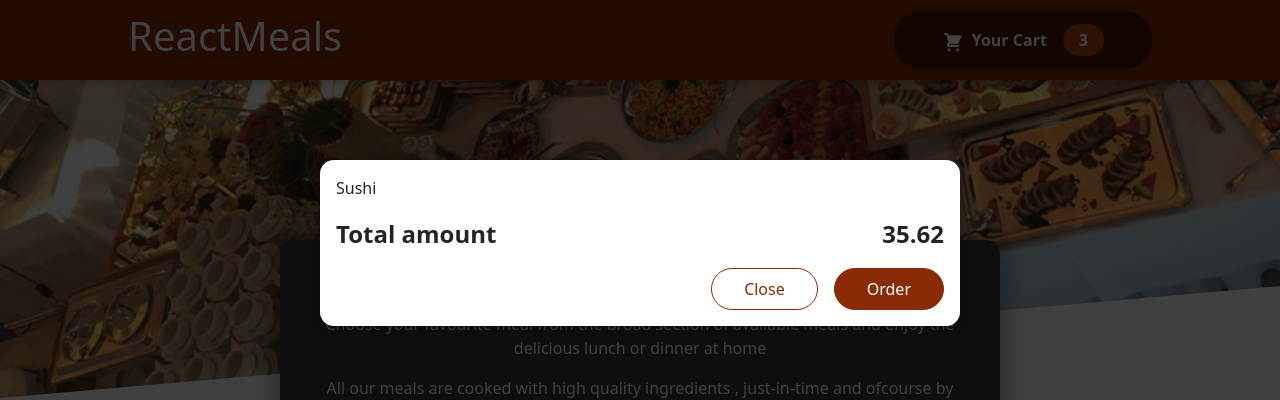
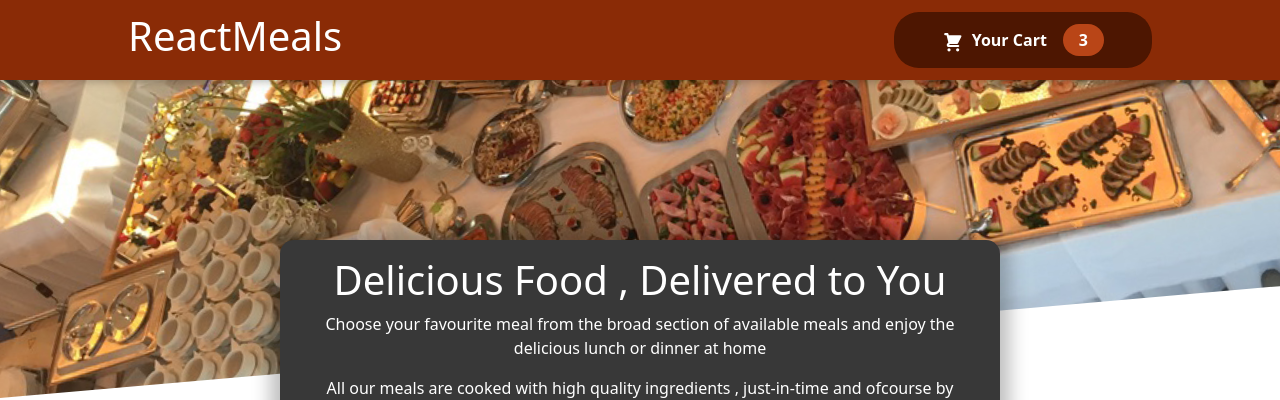
Before and after one commit to rajatjhamnani/CreatingResturantWebsite, a React (Create React App) app: page / in a window 1280 px wide. Shown: the top 400 px of the page. Built offline with nearby package versions, Linux system fonts and the light colour scheme.

Commit message:
Cart open and close

```diff
--- a/src/App.js
+++ b/src/App.js
@@ -1,15 +1,24 @@
 import logo from "./logo.svg";
-import React from "react";
+import React, { useState } from "react";
 import "./App.css";
 import Header from "./Component/Layout/Header";
 import Meals from "./Component/Meals/Meals";
 import Cart from "./Component/Cart/Cart";
 
 function App() {
+  const [cartIsShown, setCartIsShown] = useState(false);
+
+  const showCartHandler = () => {
+    setCartIsShown(true);
+  };
+
+  const hideCartHandler = () => {
+    setCartIsShown(false);
+  };
   return (
     <React.Fragment>
-      <Cart />
-      <Header />
+      {cartIsShown && <Cart onClose={hideCartHandler} />}
+      <Header onShowCart={showCartHandler} />
       <main>
         <Meals />
       </main>
--- a/src/Component/Cart/Cart.js
+++ b/src/Component/Cart/Cart.js
@@ -11,14 +11,16 @@
   );
 
   return (
-    <Modal>
+    <Modal onClose={props.onClose}>
       {CartItems}
       <div className={classes.total}>
         <span>Total amount</span>
         <span>35.62</span>
       </div>
       <div className={classes.actions}>
-        <button className={classes["button--alt"]}>Close</button>
+        <button className={classes["button--alt"]} onClick={props.onClose}>
+          Close
+        </button>
         <button className={classes.button}>Order</button>
       </div>
     </Modal>
--- a/src/Component/Layout/Header.js
+++ b/src/Component/Layout/Header.js
@@ -8,7 +8,7 @@
     <>
       <header className={classes.header}>
         <h1>ReactMeals</h1>
-        <HeaderCartButton />
+        <HeaderCartButton onClick={props.onShowCart} />
       </header>
       <div className={classes["main-image"]}>
         <img src={mealsImage} alt="A table full of delicious Food" />
--- a/src/Component/Layout/HeaderCardButton.js
+++ b/src/Component/Layout/HeaderCardButton.js
@@ -3,7 +3,7 @@
 import classes from "./HeaderCartButton.module.css";
 const HeaderCartButton = (props) => {
   return (
-    <button className={classes.button}>
+    <button className={classes.button} onClick={props.onClick}>
       <span className={classes.icon}>
         <CartIcon />
       </span>
--- a/src/Component/UI/Modal.js
+++ b/src/Component/UI/Modal.js
@@ -2,7 +2,7 @@
 import classes from "./Modal.module.css";
 import ReactDom from "react-dom";
 const BackDrop = (props) => {
-  return <div className={classes.backdrop} />;
+  return <div className={classes.backdrop} onClick={props.onClose} />;
 };
 const ModalOverlay = (props) => {
   return (
@@ -15,7 +15,10 @@
 const Modal = (props) => {
   return (
     <React.Fragment>
-      {ReactDom.createPortal(<BackDrop />, portalElement)}
+      {ReactDom.createPortal(
+        <BackDrop onClose={props.onClose} />,
+        portalElement
+      )}
       {ReactDom.createPortal(
         <ModalOverlay>{props.children}</ModalOverlay>,
         portalElement
```
